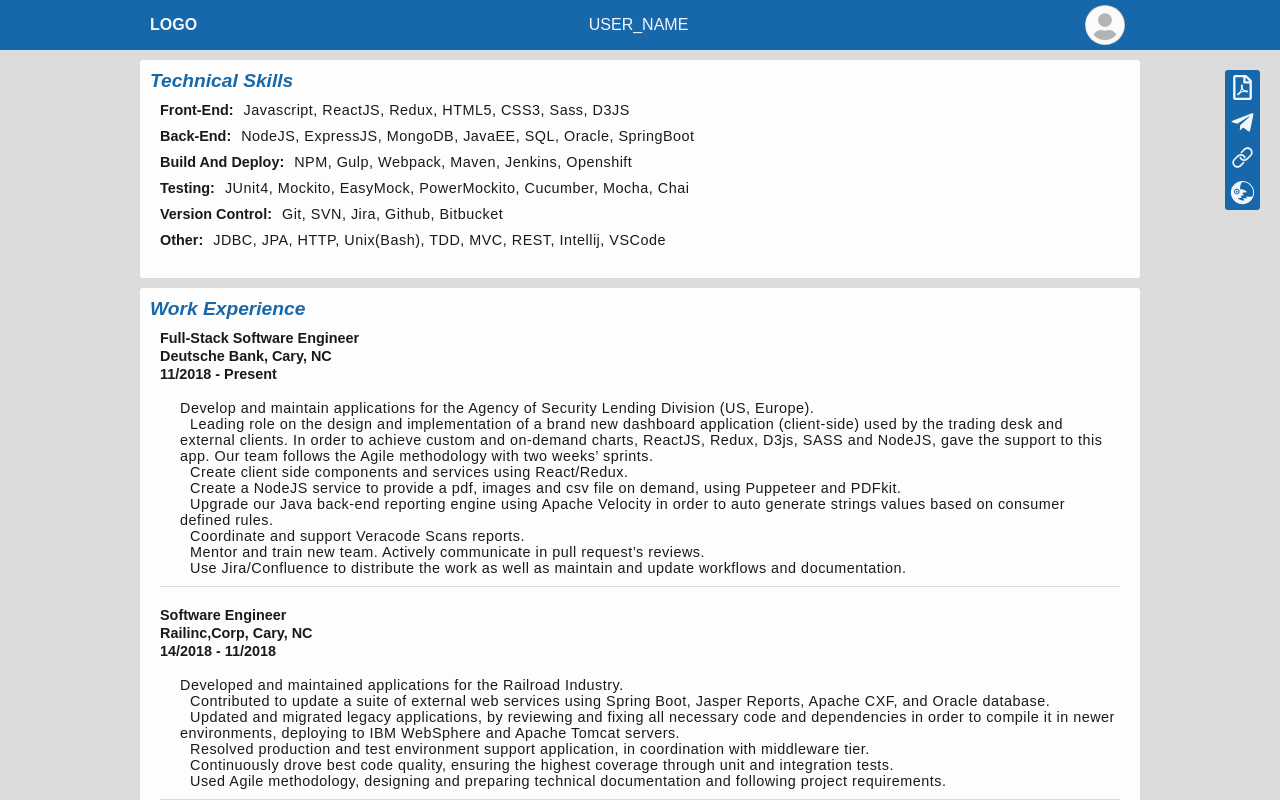
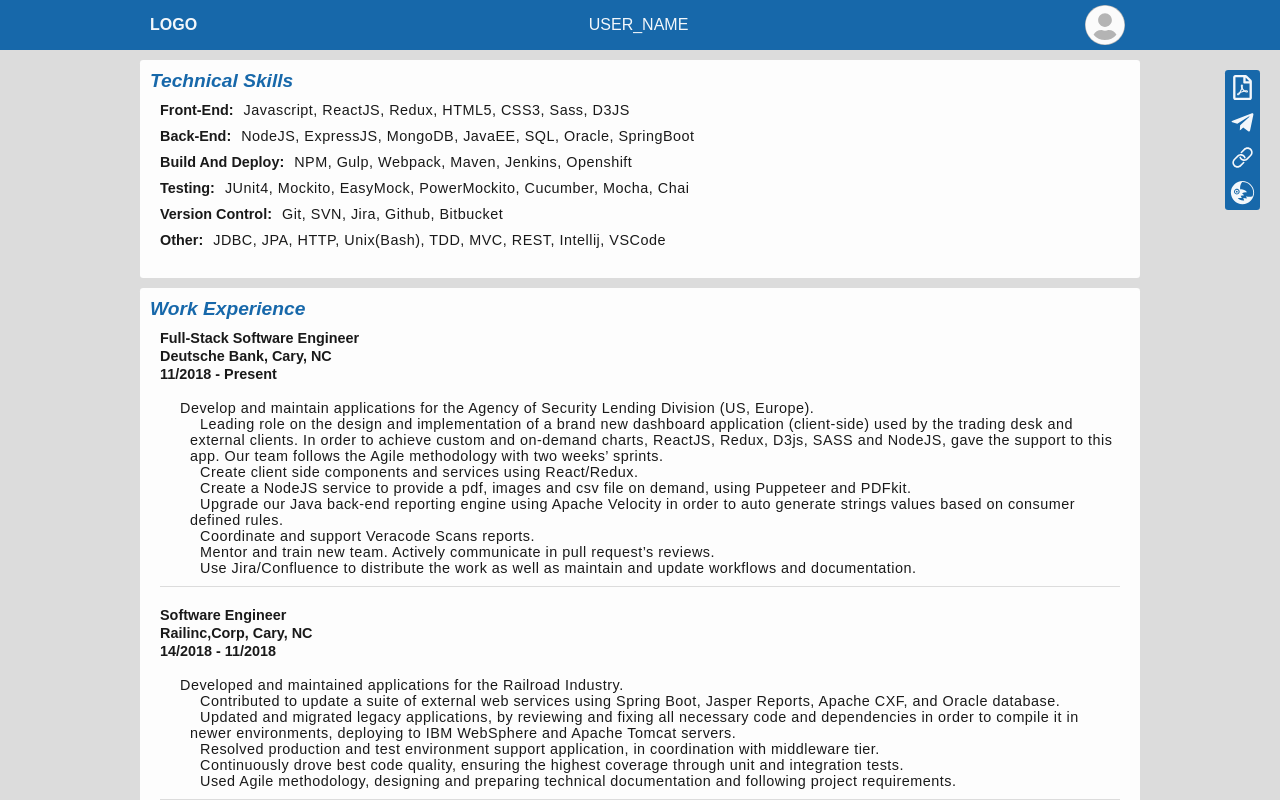
Before and after one commit to Raudelgar/mycvpro-resume, a React (Create React App) app: page / in a window 1280 px wide. Shown: the top 800 px of the page. Built offline with nearby package versions, Linux system fonts and the light colour scheme.

Commit message:
small style

```diff
--- a/src/components/sections/sections.scss
+++ b/src/components/sections/sections.scss
@@ -38,7 +38,7 @@
 	}
 
 	.section-task {
-		margin-left: 10px;
+		margin-left: 20px;
 	}
 
 	.section-desc {
```
